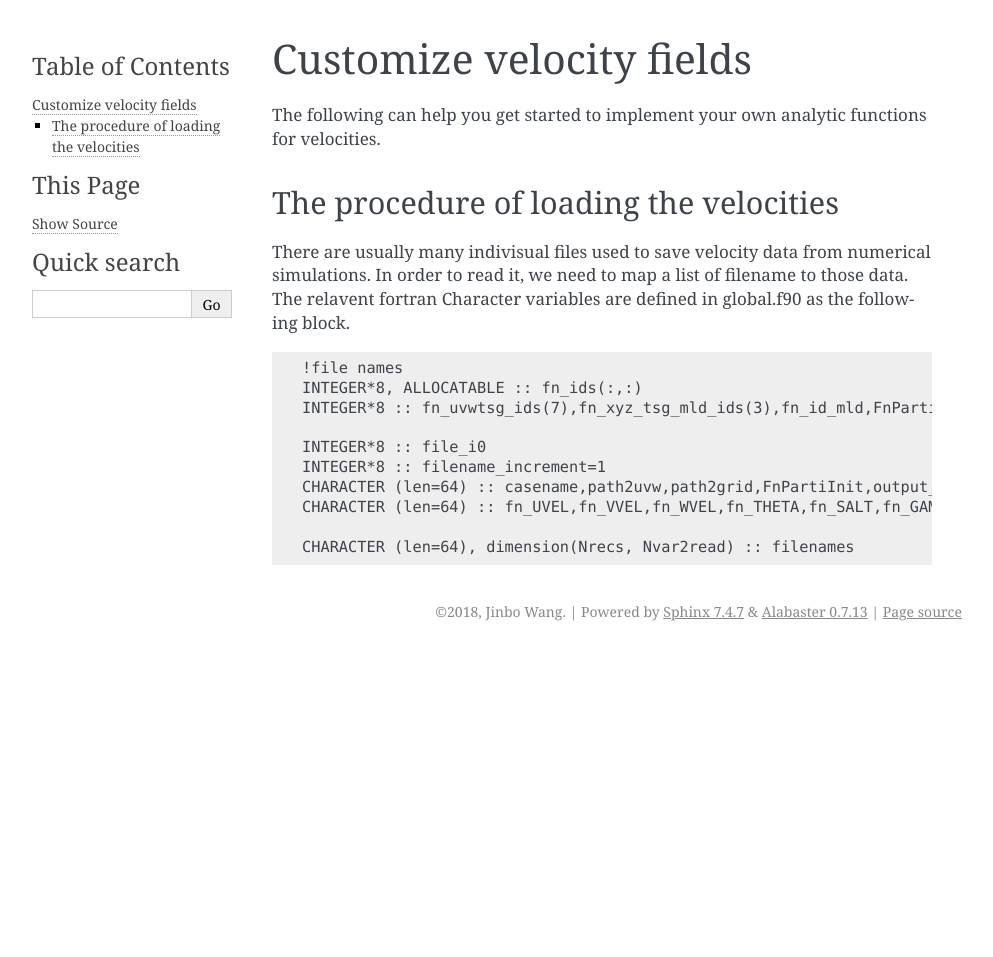
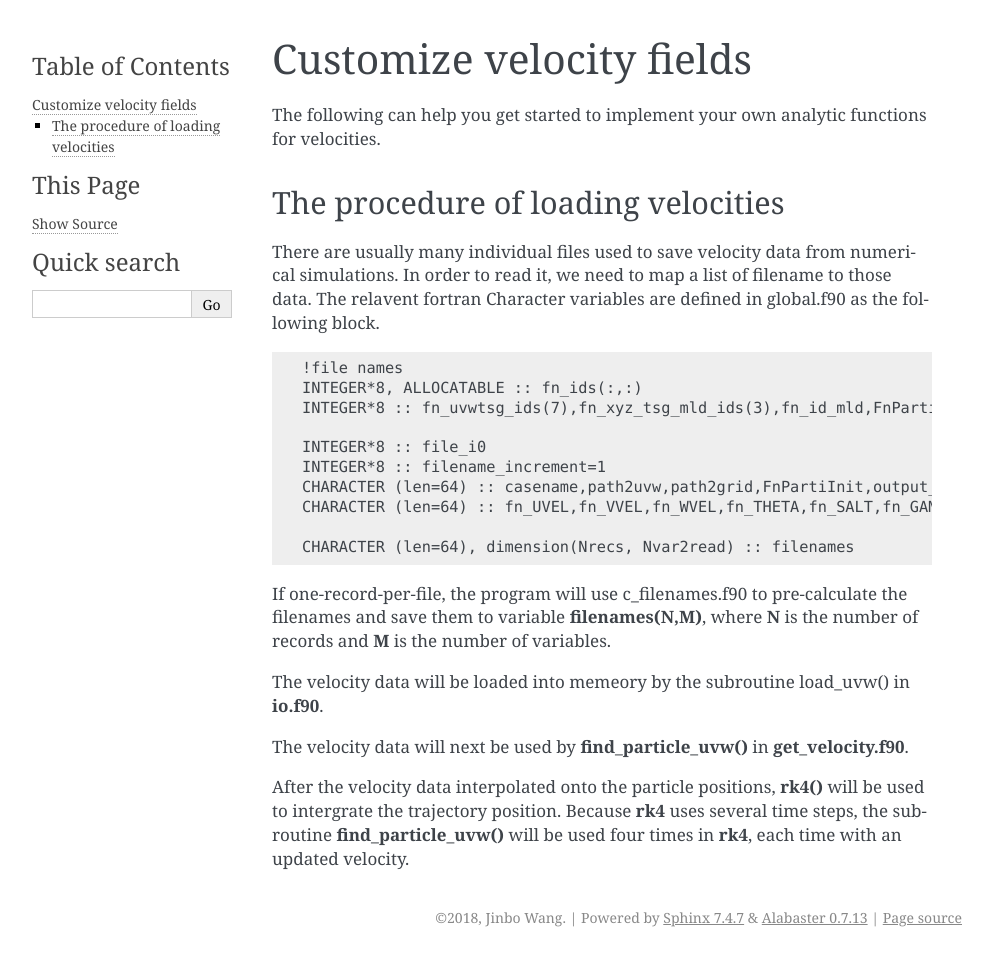
Before and after one commit to jinbow/Octopus, a Sphinx documentation site: the page built from docs/source/customize_velocity.rst, in a window 1280 px wide. Shown: the whole page, without its empty margins (148-1141 px from the left). Built offline with Sphinx 7.4.7, drawn with Linux system fonts in a browser that asks for light colours; pages that are not in the unit, such as notebooks, are missing from menus; before the commit the page ends 900 px from its top, so only the background shows below that.

Commit message:
Update customize_velocity.rst

```diff
--- a/docs/source/customize_velocity.rst
+++ b/docs/source/customize_velocity.rst
@@ -3,10 +3,10 @@ Customize velocity fields
 
 The following can help you get started to implement your own analytic functions for velocities.
 
-The procedure of loading the velocities
+The procedure of loading velocities
 --------------------------------------
 
-There are usually many indivisual files used to save velocity data from numerical simulations. In order to read it, we need to map a list of filename to those data. The relavent fortran Character variables are defined in global.f90 as the following block.
+There are usually many individual files used to save velocity data from numerical simulations. In order to read it, we need to map a list of filename to those data. The relavent fortran Character variables are defined in global.f90 as the following block.
 
 ::
 
@@ -20,3 +20,12 @@ There are usually many indivisual files used to save velocity data from numerica
     CHARACTER (len=64) :: fn_UVEL,fn_VVEL,fn_WVEL,fn_THETA,fn_SALT,fn_GAMMA
 
     CHARACTER (len=64), dimension(Nrecs, Nvar2read) :: filenames
+
+
+If one-record-per-file, the program will use c_filenames.f90 to pre-calculate the filenames and save them to variable **filenames(N,M)**, where **N** is the number of records and **M** is the number of variables.
+
+The velocity data will be loaded into memeory by the subroutine load_uvw() in **io.f90**.
+
+The velocity data will next be used by **find_particle_uvw()** in **get_velocity.f90**.
+
+After the velocity data interpolated onto the particle positions, **rk4()** will be used to intergrate the trajectory position. Because **rk4** uses several time steps, the subroutine **find_particle_uvw()** will be used four times in **rk4**, each time with an updated velocity.
```
